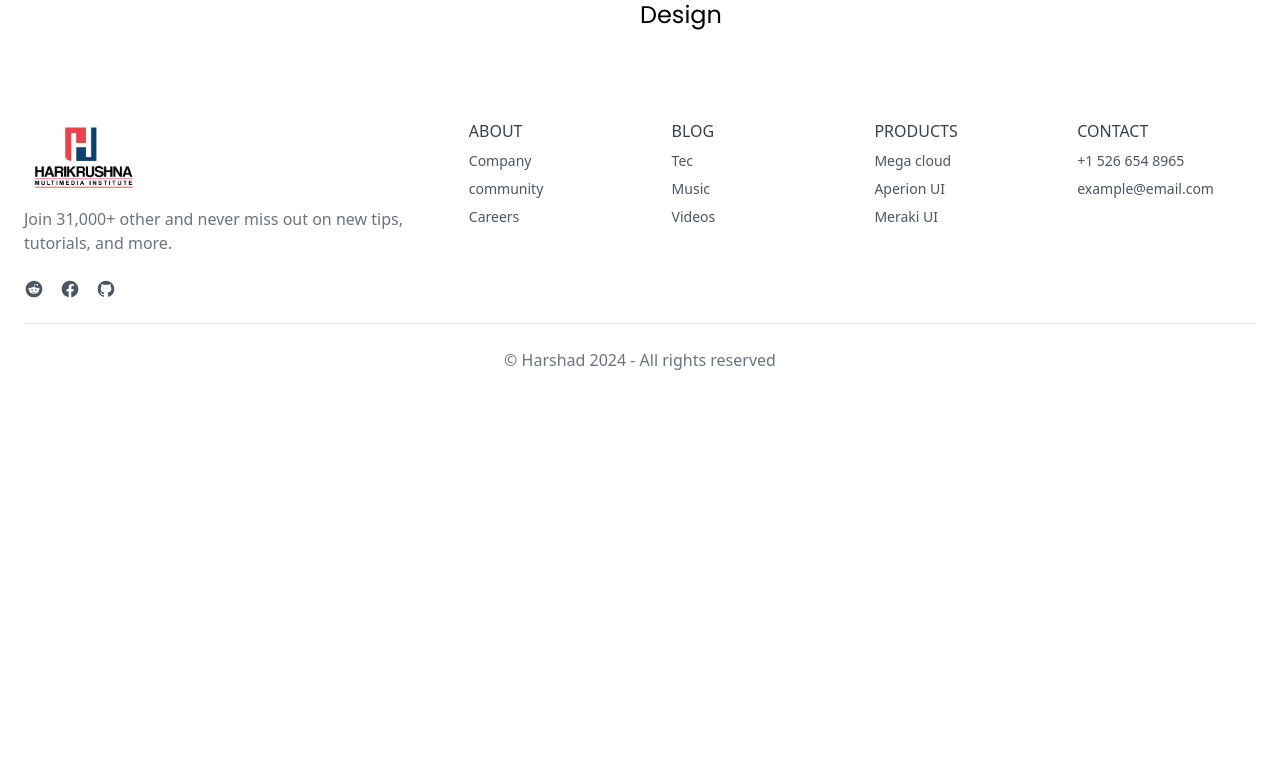
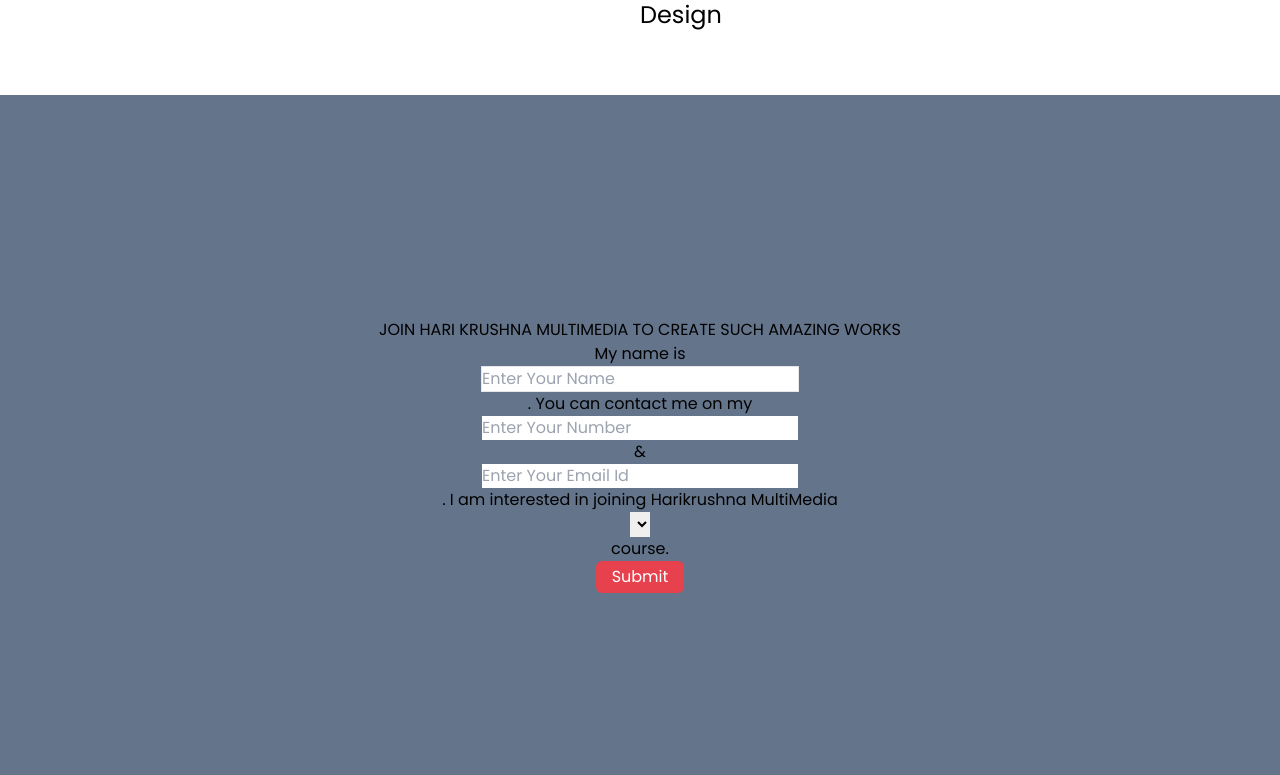
Before and after one commit to Harsh5545/hkm, a React (Vite) app: page /game-design in a window 1280 px wide. Shown: the part 2625-3400 px from the top of the page. Before the commit the page ends 3021 px from the top, so only its background shows below. Built offline with nearby package versions, Linux system fonts and the light colour scheme; no server answers.

Commit message:
contact form added

```diff
--- /dev/null
+++ b/src/components/ContactForm/ContactForm.jsx
@@ -0,0 +1,21 @@
+import React from "react";
+import Button from "../Button/Button";
+
+function ContactForm() {
+  return (
+    <div className="w-[100%] bg-slate-500 flex justify-center flex-col items-center h-[90vh]">
+        <h5 className="font-poppins flex justify-center">JOIN HARI KRUSHNA MULTIMEDIA TO CREATE SUCH AMAZING WORKS</h5>
+      My name is
+      <input placeholder="Enter Your Name" className="border"/>
+      . You can contact me on my
+      <input placeholder="Enter Your Number" />
+      &
+      <input placeholder="Enter Your Email Id" />
+      . I am interested in joining Harikrushna MultiMedia
+      <select aria-placeholder="select" /> course.
+      <Button value={"Submit"} className="btn"/>
+    </div>
+  );
+}
+
+export default ContactForm;
--- a/src/pages/Course/CoursePages/GameDesign.jsx
+++ b/src/pages/Course/CoursePages/GameDesign.jsx
@@ -7,6 +7,7 @@
 import certificate from "/course/certificate.webp";
 import WUL from "/course/WhatULearn.webp";
 import VerticalCarousel from "../../../components/slider/VerticalCarousel";
+import ContactForm from "../../../components/ContactForm/ContactForm";
 function GameDesign() {
   const CourseHighlights = [
     "Job-oriented, industry-centric curriculum",
@@ -130,18 +131,25 @@
       {/* Vertical Caorousel */}
       <div className="flex h-[60vh] justify-center items-center">
         <div className="flex-1 items-center flex justify-center flex-col">
-          <h1 className="text-5xl ">
-            TOOLS & SOFTWARE
-          </h1>
-          <VerticalCarousel/>
+          <h1 className="text-5xl ">TOOLS & SOFTWARE</h1>
+          <VerticalCarousel />
         </div>
         <div className="flex-1 items-center flex justify-center flex-col ">
           <h1 className="text-5xl">CERTIFICATIONS</h1>
-          <img src={certificate} width={240} alt="Certifiacte image from Harikrushnamultimedia.com" />
-          <p className="text-2xl " >
-          Harikrushna Multimedia Certified Expert in Game Design
+          <img
+            src={certificate}
+            width={240}
+            alt="Certifiacte image from Harikrushnamultimedia.com"
+          />
+          <p className="text-2xl ">
+            Harikrushna Multimedia Certified Expert in Game Design
           </p>
         </div>
+      </div>
+
+      {/* Contact Form */}
+      <div className="flex justify-center ">
+        <ContactForm />
       </div>
     </div>
   );
```
